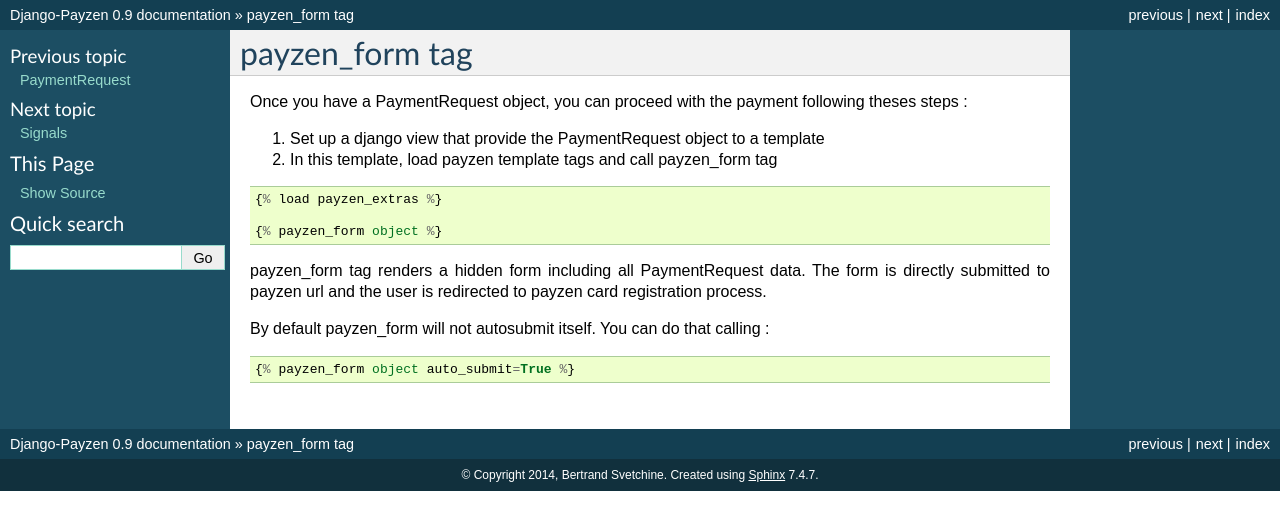
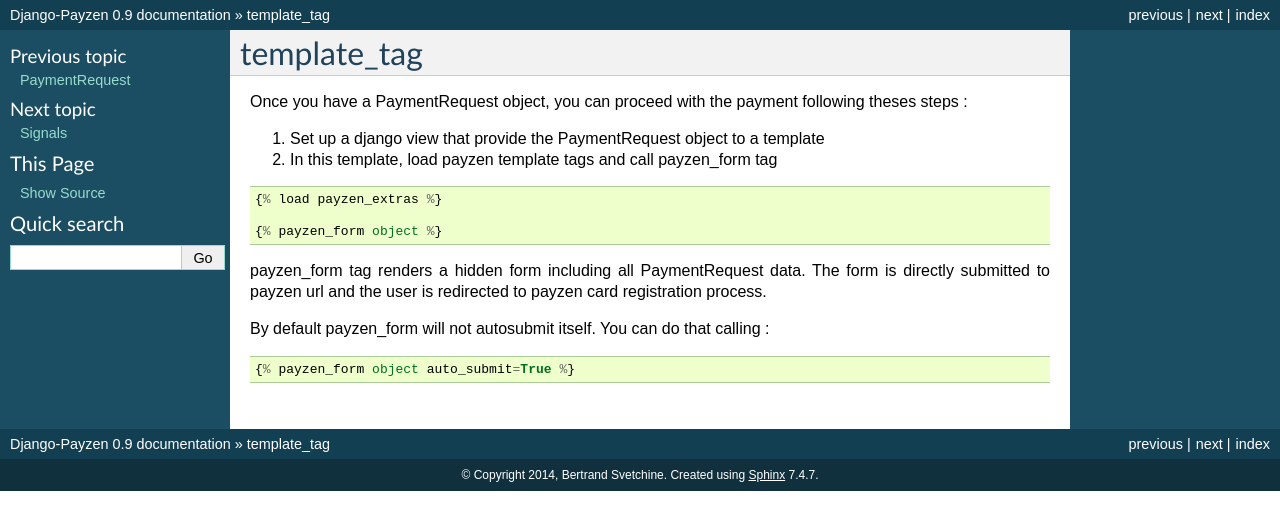
Before and after one commit to bsvetchine/django-payzen, a Sphinx documentation site: the page built from docs/template_tag.rst, in a window 1280 px wide. Shown: the top 530 px of the page. Built offline with Sphinx 7.4.7, drawn with Linux system fonts in a browser that asks for light colours.

Commit message:
Sphinx syntax.

```diff
--- a/docs/template_tag.rst
+++ b/docs/template_tag.rst
@@ -1,5 +1,5 @@
-payzen_form tag
-===============
+template_tag
+============
 
 Once you have a PaymentRequest object, you can proceed with the payment following theses steps :
 
```
